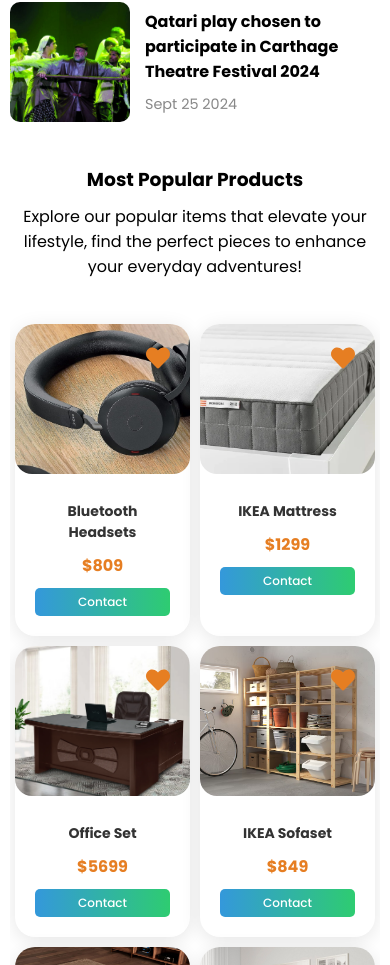
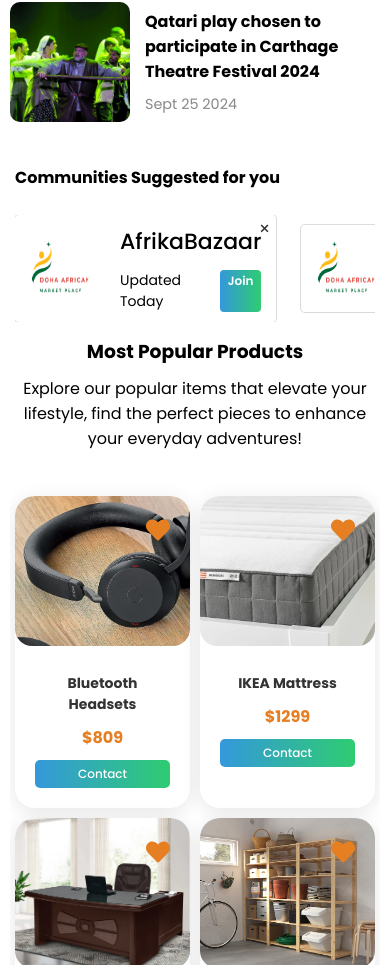
Before and after one commit to joseph-winner/Adm24, a React (Create React App) app: page / in a window 390 px wide. Shown: the part 3857-4822 px from the top of the page. Built offline with nearby package versions, Linux system fonts and the light colour scheme.

Commit message:
Adding suggested community groups

```diff
--- /dev/null
+++ b/src/app/Screens/HomeScreen/GroupRecomendation/GroupRecomendation.css
@@ -0,0 +1,53 @@
+.group-recomendation-container {
+  margin-top: 25px;
+  display: flex;
+  justify-content: center;
+  align-items: center;
+}
+
+.group-recomendations-section {
+  margin: 15px;
+}
+
+.group-recomendation-container > * {
+  display: flex;
+  gap: 25px;
+  flex-wrap: wrap;
+  justify-content: center;
+  align-items: center;
+}
+
+/* MEDIA QUERRY */
+@media (max-width: 767px) {
+  .group-recomendation-container {
+    margin-top: 25px;
+    display: flex;
+    justify-content: start;
+    align-items: unset;
+    width: 100%;
+  }
+
+  .group-recomendation-container > * {
+    display: flex;
+    flex-direction: row;
+    align-items: center;
+    overflow: scroll;
+    scrollbar-width: none;
+    -ms-overflow-style: none;
+    flex-wrap: unset;
+    justify-content: start;
+  }
+
+  .group-recomendation-container::-webkit-scrollbar {
+    display: none;
+  }
+
+  .group-recomendation-container > * {
+    display: flex;
+    gap: 25px;
+    justify-content: start;
+  }
+  .group-recomendations-section h2{
+    font-size: 16px;
+  }
+}
--- /dev/null
+++ b/src/app/Screens/HomeScreen/GroupRecomendation/GroupRecomendation.jsx
@@ -0,0 +1,48 @@
+import React from 'react'
+import GroupRecomendationComponent from '../../../components/GroupRecomendationComponent/GroupRecomendationComponent'
+import "./GroupRecomendation.css"
+import CommunityPhoto from "../../../../utils/img/logo.png"
+
+export default function GroupRecomendation() {
+  const Communities = [
+    {
+        id: "1",
+        communityName: "AfrikaBazaar",
+        CommunityLogo: CommunityPhoto
+    },
+    {
+        id: "2",
+        communityName: "Unity Marketplace",
+        CommunityLogo: CommunityPhoto
+    },
+    {
+        id: "3",
+        communityName: "Ubuntu Market",
+        CommunityLogo: CommunityPhoto
+    },
+    {
+        id: "4",
+        communityName: "African Artisan Alliance",
+        CommunityLogo: CommunityPhoto
+    },
+    {
+        id: "5",
+        communityName: "Roots Exchange",
+        CommunityLogo: CommunityPhoto
+    },
+    {
+        id: "6",
+        communityName: "Cultural Commerce",
+        CommunityLogo: CommunityPhoto
+    }
+];
+
+  return (
+    <div className="group-recomendations-section">
+        <h2>Communities Suggested for you</h2>
+        <div className="group-recomendation-container">
+            <GroupRecomendationComponent communities={Communities} />
+        </div>
+    </div>
+  )
+}
--- /dev/null
+++ b/src/app/components/GroupRecomendationComponent/GroupRecomendationComponent.css
@@ -0,0 +1,54 @@
+.group-component-items{
+    display: flex;
+    align-items: center;
+    gap: 30px;
+    box-shadow: rgba(0, 0, 0, 0.02) 0px 1px 3px 0px, rgba(27, 31, 35, 0.15) 0px 0px 0px 1px;
+    width: fit-content;
+    padding: 10px 15px;
+    border-radius: 4px;
+    position: relative;
+}
+
+.group-component-items img{
+    width: 60px;
+    height: 60px;
+    border-radius: 50%;
+}
+
+.inline-recommeded-desc{
+    display: flex;
+    gap: 10px;
+    margin-top: 12px;
+}
+
+.recommeded-group-desc h4{
+    width: 100%;
+    overflow: hidden;
+    text-overflow: ellipsis;
+    white-space: nowrap;
+    font-size: 22px;
+    font-weight: 500;
+}
+
+.join-btn{
+    padding: 2px 8px;
+    background: linear-gradient(90deg, #3498db, #2ecc71);
+    border-radius: 4px;
+    color: #fff;
+    font-weight: 600;
+    font-size: 12px;
+    cursor: pointer;
+}
+
+.group-type{
+    font-size: 14px;
+}
+
+.remove-group-list{
+    position: absolute;
+    top: 0;
+    right: 6px;
+    font-size: 18px;
+    color: #333;
+    cursor: pointer;
+}
--- /dev/null
+++ b/src/app/components/GroupRecomendationComponent/GroupRecomendationComponent.jsx
@@ -0,0 +1,28 @@
+import React from 'react'
+import "./GroupRecomendationComponent.css";
+
+export default function GroupRecomendationComponent({communities}) {
+  return (
+    <div>
+        {communities.map((community) => (
+            <div key={community.id} className="group-component-items">
+            <img src={community.CommunityLogo} alt={community.communityName} />
+            <div className="recommeded-group-desc">
+                <h4>{community.communityName}</h4>
+                <div className="inline-recommeded-desc">
+                    <p className="group-type">
+                        Updated Today
+                    </p>
+                    <p className="join-btn">
+                    Join
+                    </p>
+                </div>
+            </div>
+            <span className="remove-group-list">
+                &times;
+            </span>
+        </div>
+        ))}
+    </div>
+  )
+}
--- a/src/app/constants/HomeScreen.jsx
+++ b/src/app/constants/HomeScreen.jsx
@@ -9,6 +9,7 @@ import RecomendedNews from '../Screens/HomeScreen/News/Recomended/RecomendedNews
 import PopularProducts from '../Screens/HomeScreen/PopularProducts/PopularProducts'
 import UpcomingEvents from '../Screens/HomeScreen/Events/UpcomingEvents'
 import Jobs from '../Screens/HomeScreen/Jobs/Jobs'
+import GroupRecomendation from '../Screens/HomeScreen/GroupRecomendation/GroupRecomendation'
 
 export default function HomeScreen() {
   return (
@@ -19,6 +20,7 @@ export default function HomeScreen() {
         <Cta />
         <News />
         <RecomendedNews />
+        <GroupRecomendation />
         <PopularProducts />
         <UpcomingEvents />
         <Jobs />
```
